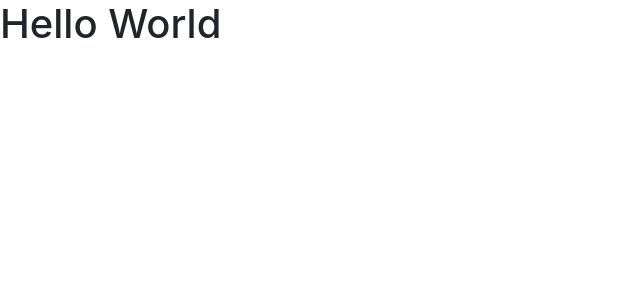
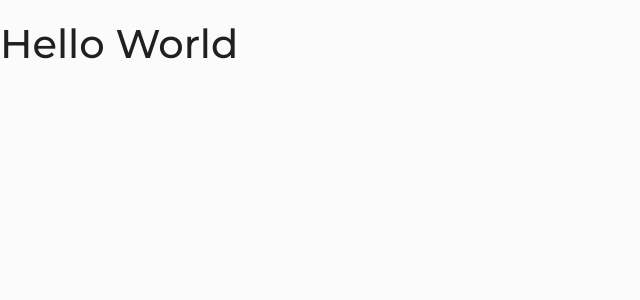
Before and after one commit to denniskjellin/Tracktivity, a React (Create React App) app in the folder frontend/: page / in a window 1280 px wide. Shown: the top 300 px of the page, without its empty margins (0-640 px from the left). Built offline with nearby package versions, Linux system fonts and the light colour scheme.

Commit message:
Adding App.scss with basic settings for styling

```diff
--- a/frontend/src/App.js
+++ b/frontend/src/App.js
@@ -1,10 +1,9 @@
-
+import "./App.scss";
 
 function App() {
   return (
     <div className="App">
-<h1>Hello World</h1>
-
+      <h1>Hello World</h1>
     </div>
   );
 }
--- /dev/null
+++ b/frontend/src/App.scss
@@ -0,0 +1,30 @@
+
+/* Import font
+======================================= */
+@import url('https://fonts.googleapis.com/css2?family=Montserrat:wght@400;500;600;700;800&family=Poppins&display=swap');
+
+
+/* RESETS
+======================================= */
+html {
+    -webkit-box-sizing: border-box;
+    box-sizing: border-box;
+}
+
+*, *:before, *:after {
+    -webkit-box-sizing: inherit;
+    box-sizing: inherit;
+}
+
+h1,h2,h3 {
+    font-family: 'Montserrat', sans-serif;
+}
+body {
+    margin: 20px 0;
+    padding: 0;
+    line-height: 1;
+    color: #202020;
+    background-color: #fbfbfb;
+    font-family: 'Poppins', sans-serif;
+
+}
```
